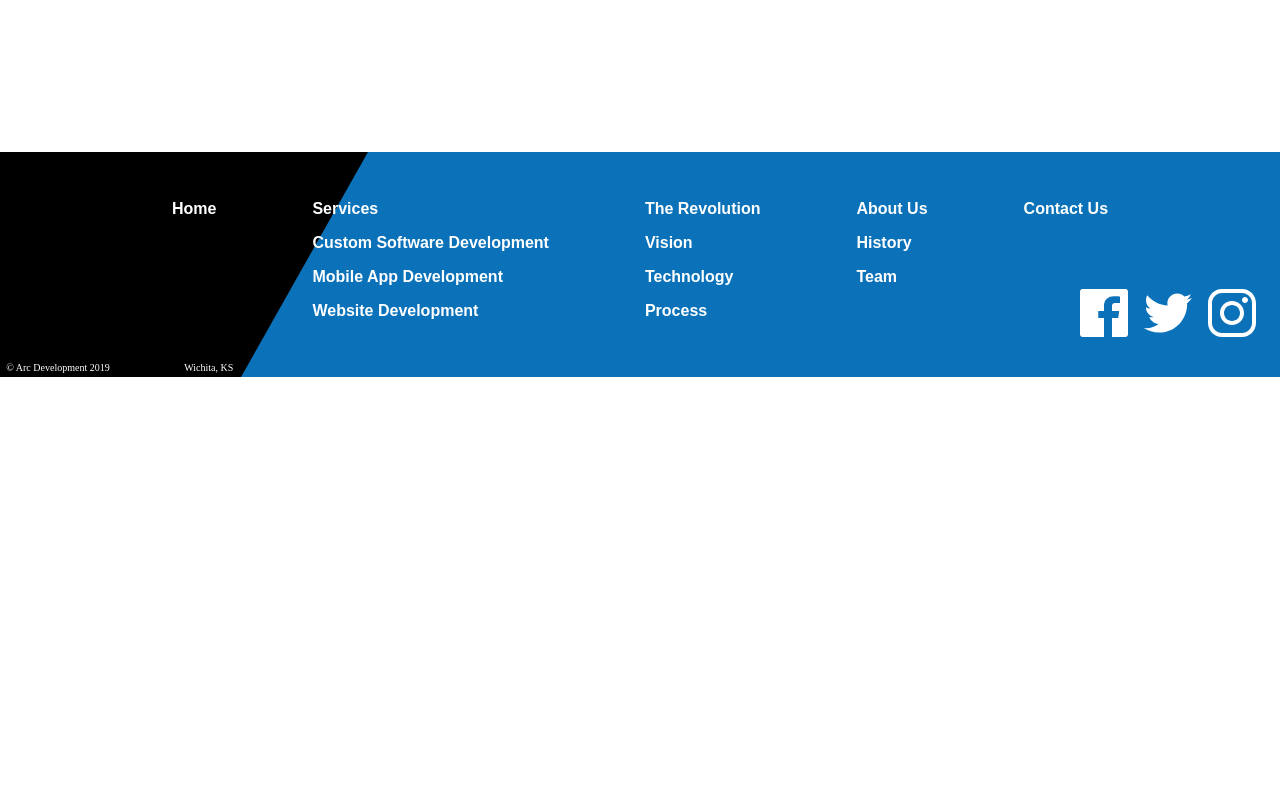
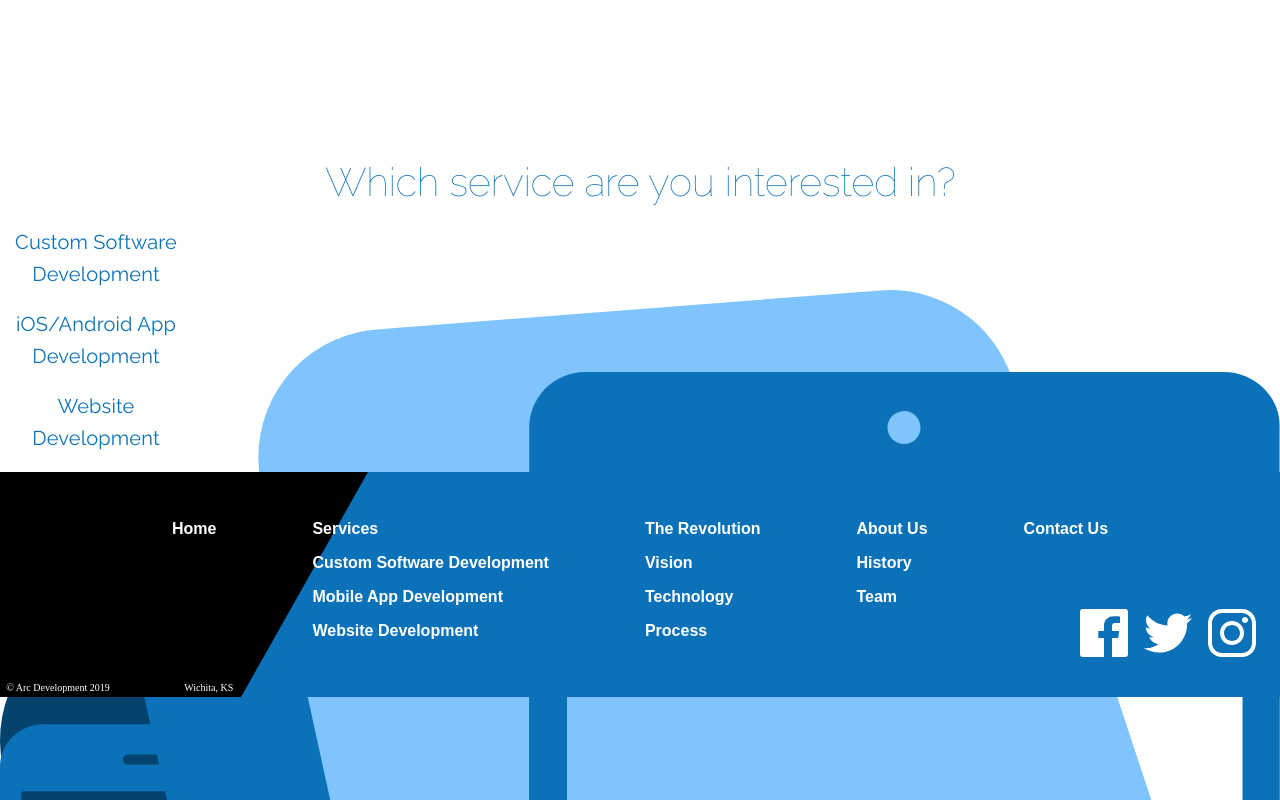
Before and after one commit to tanvirakibul/arc-development-app, a React (Create React App) app: page /estimate in a window 1280 px wide. Shown: the part 744-1544 px from the top of the page. Before the commit the page ends 1121 px from the top, so only its background shows below. Built offline with nearby package versions, Linux system fonts and the light colour scheme.

Commit message:
added the intro section

```diff
--- a/src/components/Estimate.js
+++ b/src/components/Estimate.js
@@ -61,7 +61,52 @@
       </Grid>
 
       {/* Questions */}
-      <Grid item container direction="column"></Grid>
+      <Grid item container direction="column">
+        <Grid item>
+            <Typography variant="h2" align="center" style={{fontWeight: 300}}
+            gutterBottom>
+                Which service are you interested in?
+            </Typography>
+        </Grid>
+        <Grid item container>
+            <Grid item container direction="column">
+                <Grid item style={{maxWidth: "12em"}}>
+                    <Typography variant="h6" align="center">
+                        Custom Software Development
+                    </Typography>
+                </Grid>
+                <Grid item>
+                    <img src={software} alt="three floating screens" />
+                </Grid>
+            </Grid>
+
+            <Grid item container direction="column">
+                <Grid item style={{maxWidth: "12em"}}>
+                    <Typography variant="h6" align="center">
+                        iOS/Android App Development
+                    </Typography>
+                </Grid>
+                <Grid item>
+                    <img src={mobile} alt="phones and tables outlines" />
+                </Grid>
+            </Grid>
+
+            <Grid item container direction="column">
+                <Grid item style={{maxWidth: "12em"}}>
+                    <Typography variant="h6" align="center">
+                        Website Development
+                    </Typography>
+                </Grid>
+                <Grid item>
+                    <img src={website} alt="computer screen" />
+                </Grid>
+            </Grid>
+
+
+        </Grid>
+      </Grid>
+
+      {/* Page Grid ends */}
     </Grid>
   );
 }
--- a/src/components/ui/Theme.js
+++ b/src/components/ui/Theme.js
@@ -49,6 +49,12 @@
       color: arcBlue,
       fontWeight: 700,
     },
+    h6: {
+      fontWeight: 500,
+      fontFamily: "Raleway",
+      color: arcBlue
+
+    },
     subtitle1: {
       fontSize: "1.25rem",
       fontWeight: 300,
```
